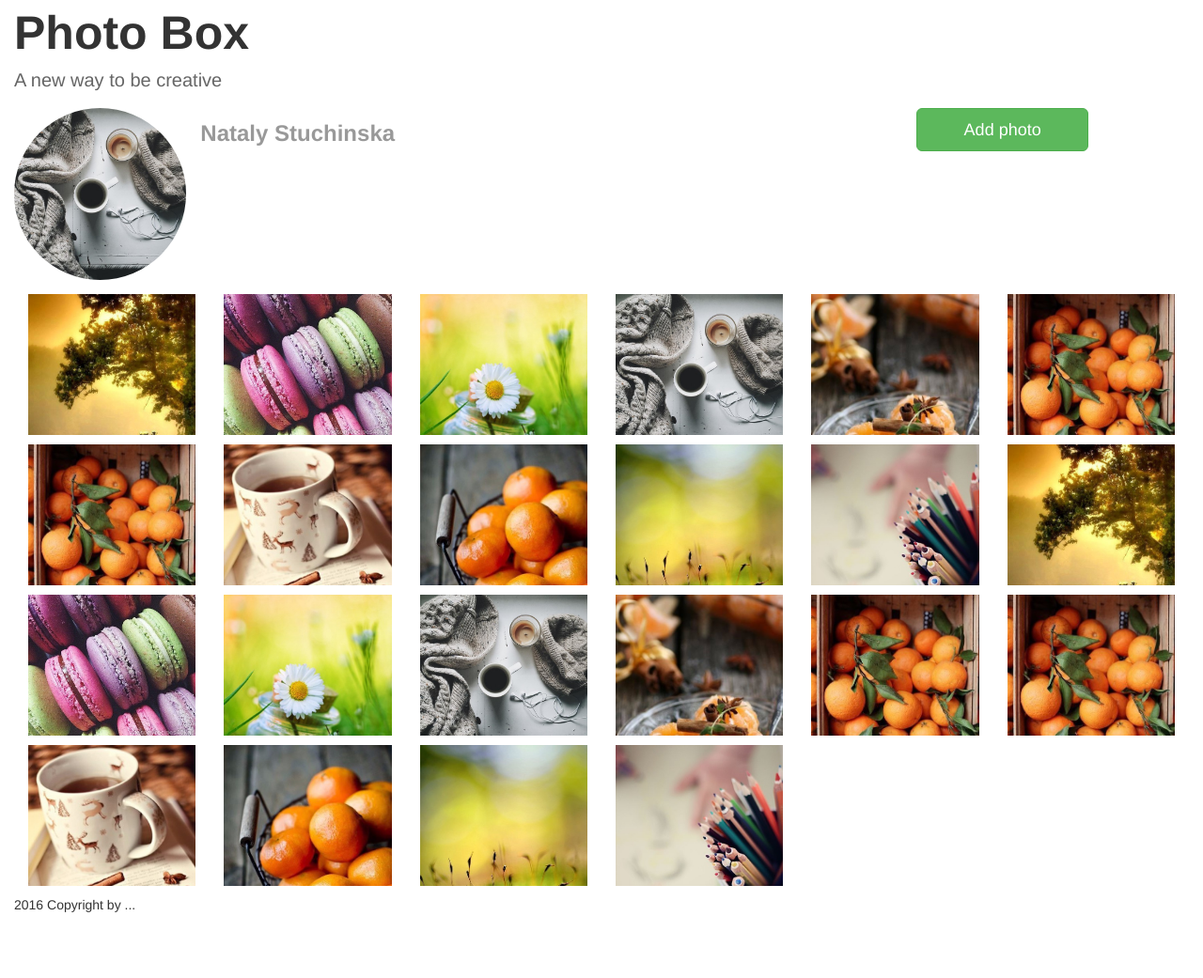
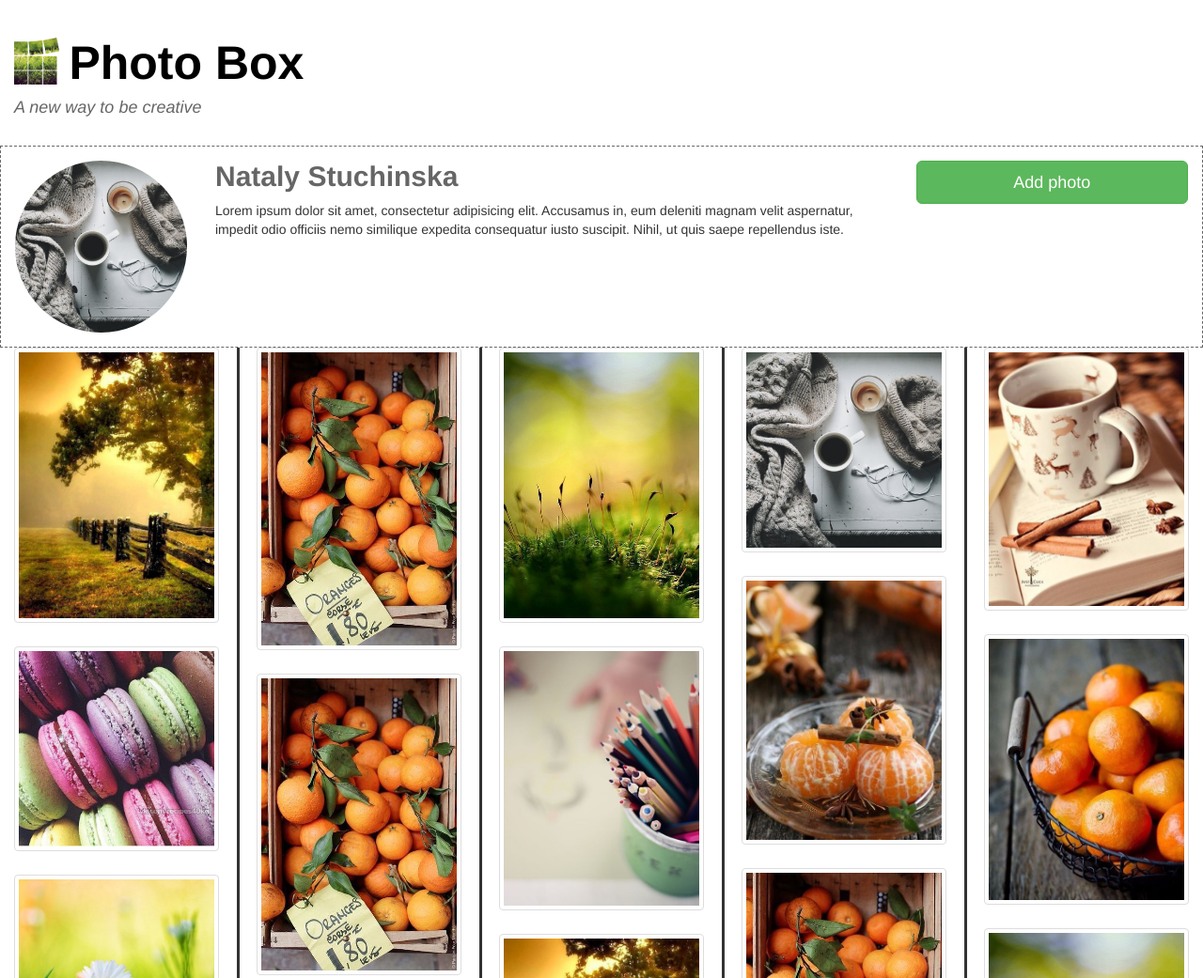
Before and after one commit to oleksandrbabenko007/PhotoBox, a plain HTML site: page index.html in a window 1280 px wide. Shown: the top 1041 px of the page at 94% size. Before the commit the page ends 973 px from the top, so only its background shows below. Drawn offline with nearby package versions, Linux system fonts and the light colour scheme.

Commit message:
rewrites the structure of index.html file using more bootstrap stiles, organizes photo galery by using "column-count" css rule. Fixes problems with responsive view.

```diff
--- a/css/style.css
+++ b/css/style.css
@@ -13,66 +13,60 @@
 .center-text{
       text-align: center;
 }
-
-=======
-header .top-line {
+/*------------*/
+body {
+    min-width: 320px;
+}
+a:hover {
+    text-decoration: none;
+}
+header {
     padding: 20px 0;
 }
-.logo {
+.logo a {
+    color: #000;
+    text-decoration: none;
     font-size: 50px;
     font-weight: bold;
-    text-align: left;
 }
 
-.slogan {
+.logo-img {
+    height: 50px;
+    float: left;
+    margin-right: 10px;
+}
+.gray666 {
     color: #666;
-    font-size: 20px;
 }
-
 .top-user-info {
     padding: 15px 0;
-
+    border: 1px dashed #666;
 }
-
-.user-name {
-    font-size: 24px;
-    font-weight: bold;
-    color: #999;
-    padding: 10px 0;
+.top-user-info h2 {
+    margin-top: 0;
 }
-
-/*.user-main-photo {
-    height: 100%;
-    float: left;
-    margin-right: 20px;
-    overflow: hidden;
-    text-align: center;
-}*/
-.user-main-photo img {
-    border-radius: 50%;
+.thumbnail {
+    display: inline-block;
 }
-
-.user-main-photo img,
-.image-item img  {
-    width: auto;
-    height: auto;
-    max-width: 100%;
-    max-height: 100%;
+@media (min-width: 450px) {
+    .image-list {
+        -webkit-column-count: 3;
+        -moz-column-count: 3;
+        column-count: 3;
+        -webkit-column-gap: 40px;
+        -moz-column-gap: 40px;
+        column-gap: 40px;
+        column-rule-style: solid;
+    }
 }
-
-
-.list-of-photo {
-
+@media (min-width: 992px) {
+    .image-list {
+        -webkit-column-count: 5;
+        -moz-column-count: 5;
+        column-count: 5;
+        -webkit-column-gap: 40px;
+        -moz-column-gap: 40px;
+        column-gap: 40px;
+        column-rule-style: solid;
+    }
 }
-.photo-item {
-    max-height: 150px;
-    display: inline-block;
-    overflow: hidden;
-    text-align: center;
-    vertical-align: middle;
-    margin-bottom: 10px;
-}
-.photo-item a {
-    display: block;
-
-}
--- a/index.html
+++ b/index.html
@@ -2,80 +2,77 @@
 <html lang="en">
 <head>
   <meta charset="UTF-8">
-    <title>Document</title>
+  <title>PhotoBox - user page</title>
   <meta name="viewport" content="width=device-width, initial-scale=1">
   <link rel="stylesheet" type="text/css" href="https://maxcdn.bootstrapcdn.com/bootstrap/3.3.6/css/bootstrap.min.css">
   <link rel="stylesheet" type="text/css" href="css/style.css">
 </head>
 <body>
 
-    <header>
   <div class="container-fluid">
-            <div class="row top-line">
-                <div class="col-md-12">
-                    <div class="logo">Photo Box</div>
-                    <div class="slogan">A new way to be creative</div>
-                </div>
-            </div>
+
+    <header class="row">
+      <div class="col-xs-12">
+        <h1 class="logo"><a href="#">
+          <img src="image/logo.png" alt="" class="logo-img img-responsive" >
+          Photo Box
+        </a></h1>
+        <h4 class="gray666"><i>A new way to be creative</i></h4>
       </div>
     </header>
 
     <div class="content-wrapper">
-        <div class="container-fluid">
-            <div class="row">
-                <div class="col-xs-12 col-sm-12 col-md-12 top-user-info">
-                    <div class="col-xs-2 col-sm-2 col-md-2 user-main-photo">
-                        <img src="image/1k-UKTeDmGI.jpg" class="img-rounded" alt="">
+
+      <div class="row top-user-info">
+        <div class="col-xs-2">
+          <img src="image/1k-UKTeDmGI.jpg" class="img-responsive img-circle" alt="">
         </div>
-                    <div class="col-xs-10 col-sm-6 col-md-7 user-name">
-                        Nataly Stuchinska
+        <div class="col-xs-10 col-sm-7">
+          <h2 class="gray666"><strong>Nataly Stuchinska</strong></h2>
+          <p>Lorem ipsum dolor sit amet, consectetur adipisicing elit. Accusamus in, eum deleniti magnam velit aspernatur, impedit odio officiis nemo similique expedita consequatur iusto suscipit. Nihil, ut quis saepe repellendus iste.</p>
         </div>
-                    <div class="col-xs-12 col-sm-3 col-md-2">
+
+        <div class="col-xs-12 col-sm-3">
           <button type="button" class="btn btn-block btn-lg btn-success" data-toggle="modal" data-target="#modal">Add photo</button>
         </div>
       </div>
 
-
-               <div class="col-xs-12 col-sm-12 col-md-12 list-of-photos">
-                   <div class="col-sm-3 col-md-2 photo-item"><a href="#" class="image-item"><img src="image/8fa7KMFG66A.jpg" alt=""></a></div>
-                   <div class="col-sm-3 col-md-2 photo-item"><a href="#" class="image-item"><img src="image/2rSK30-ZeY4.jpg" alt=""></a></div>
-                   <div class="col-sm-3 col-md-2 photo-item"><a href="#" class="image-item"><img src="image/ABlPLpxJ1vE.jpg" alt=""></a></div>
-                   <div class="col-sm-3 col-md-2 photo-item"><a href="#" class="image-item"><img src="image/1k-UKTeDmGI.jpg" alt=""></a></div>
-                   <div class="col-sm-3 col-md-2 photo-item"><a href="#" class="image-item"><img src="image/B0wi50-z80I.jpg" alt=""></a></div>
-                   <div class="col-sm-3 col-md-2 photo-item"><a href="#" class="image-item"><img src="image/CaMdfZpq-EY.jpg" alt=""></a></div>
-                   <div class="col-sm-3 col-md-2 photo-item"><a href="#" class="image-item"><img src="image/CaMdfZpq-EY.jpg" alt=""></a></div>
-                   <div class="col-sm-3 col-md-2 photo-item"><a href="#" class="image-item"><img src="image/E9NghNcycm4.jpg" alt=""></a></div>
-                   <div class="col-sm-3 col-md-2 photo-item"><a href="#" class="image-item"><img src="image/eFv3tZTzq1E.jpg" alt=""></a></div>
-                   <div class="col-sm-3 col-md-2 photo-item"><a href="#" class="image-item"><img src="image/EWCpGHJh3Dk.jpg" alt=""></a></div>
-                   <div class="col-sm-3 col-md-2 photo-item"><a href="#" class="image-item"><img src="image/FGdkrvuKi0A.jpg" alt=""></a></div>
-                   <div class="col-sm-3 col-md-2 photo-item"><a href="#" class="image-item"><img src="image/8fa7KMFG66A.jpg" alt=""></a></div>
-                   <div class="col-sm-3 col-md-2 photo-item"><a href="#" class="image-item"><img src="image/2rSK30-ZeY4.jpg" alt=""></a></div>
-                   <div class="col-sm-3 col-md-2 photo-item"><a href="#" class="image-item"><img src="image/ABlPLpxJ1vE.jpg" alt=""></a></div>
-                   <div class="col-sm-3 col-md-2 photo-item"><a href="#" class="image-item"><img src="image/1k-UKTeDmGI.jpg" alt=""></a></div>
-                   <div class="col-sm-3 col-md-2 photo-item"><a href="#" class="image-item"><img src="image/B0wi50-z80I.jpg" alt=""></a></div>
-                   <div class="col-sm-3 col-md-2 photo-item"><a href="#" class="image-item"><img src="image/CaMdfZpq-EY.jpg" alt=""></a></div>
-                   <div class="col-sm-3 col-md-2 photo-item"><a href="#" class="image-item"><img src="image/CaMdfZpq-EY.jpg" alt=""></a></div>
-                   <div class="col-sm-3 col-md-2 photo-item"><a href="#" class="image-item"><img src="image/E9NghNcycm4.jpg" alt=""></a></div>
-                   <div class="col-sm-3 col-md-2 photo-item"><a href="#" class="image-item"><img src="image/eFv3tZTzq1E.jpg" alt=""></a></div>
-                   <div class="col-sm-3 col-md-2 photo-item"><a href="#" class="image-item"><img src="image/EWCpGHJh3Dk.jpg" alt=""></a></div>
-                   <div class="col-sm-3 col-md-2 photo-item"><a href="#" class="image-item"><img src="image/FGdkrvuKi0A.jpg" alt=""></a></div>
-               </div>
-           </div>
+      <div class="row image-list center-block">
+        <a href="#" class="thumbnail"><img src="image/8fa7KMFG66A.jpg" class="img-responsive" alt=""></a>
+        <a href="#" class="thumbnail"><img src="image/2rSK30-ZeY4.jpg" class="img-responsive" alt=""></a>
+        <a href="#" class="thumbnail"><img src="image/ABlPLpxJ1vE.jpg" class="img-responsive" alt=""></a>
+        <a href="#" class="thumbnail"><img src="image/1k-UKTeDmGI.jpg" class="img-responsive" alt=""></a>
+        <a href="#" class="thumbnail"><img src="image/B0wi50-z80I.jpg" class="img-responsive" alt=""></a>
+        <a href="#" class="thumbnail"><img src="image/CaMdfZpq-EY.jpg" class="img-responsive" alt=""></a>
+        <a href="#" class="thumbnail"><img src="image/CaMdfZpq-EY.jpg" class="img-responsive" alt=""></a>
+        <a href="#" class="thumbnail"><img src="image/E9NghNcycm4.jpg" class="img-responsive" alt=""></a>
+        <a href="#" class="thumbnail"><img src="image/eFv3tZTzq1E.jpg" class="img-responsive" alt=""></a>
+        <a href="#" class="thumbnail"><img src="image/EWCpGHJh3Dk.jpg" class="img-responsive" alt=""></a>
+        <a href="#" class="thumbnail"><img src="image/FGdkrvuKi0A.jpg" class="img-responsive" alt=""></a>
+        <a href="#" class="thumbnail"><img src="image/8fa7KMFG66A.jpg" class="img-responsive" alt=""></a>
+        <a href="#" class="thumbnail"><img src="image/2rSK30-ZeY4.jpg" class="img-responsive" alt=""></a>
+        <a href="#" class="thumbnail"><img src="image/ABlPLpxJ1vE.jpg" class="img-responsive" alt=""></a>
+        <a href="#" class="thumbnail"><img src="image/1k-UKTeDmGI.jpg" class="img-responsive" alt=""></a>
+        <a href="#" class="thumbnail"><img src="image/B0wi50-z80I.jpg" class="img-responsive" alt=""></a>
+        <a href="#" class="thumbnail"><img src="image/CaMdfZpq-EY.jpg" class="img-responsive" alt=""></a>
+        <a href="#" class="thumbnail"><img src="image/CaMdfZpq-EY.jpg" class="img-responsive" alt=""></a>
+        <a href="#" class="thumbnail"><img src="image/E9NghNcycm4.jpg" class="img-responsive" alt=""></a>
+        <a href="#" class="thumbnail"><img src="image/eFv3tZTzq1E.jpg" class="img-responsive" alt=""></a>
+        <a href="#" class="thumbnail"><img src="image/EWCpGHJh3Dk.jpg" class="img-responsive" alt=""></a>
+        <a href="#" class="thumbnail"><img src="image/FGdkrvuKi0A.jpg" class="img-responsive" alt=""></a>
       </div>
     </div>
 
     <footer>
-        <div class="container-fluid">
       <div class="row">
-                <div class="col-md-3">
+        <div class="col-xs-3">
           2016 Copyright by ...
-               </div>
-               <div class="col-md-9">
-
-               </div>
         </div>
       </div>
     </footer>
+
+  </div>   <!-- container-fluid -->
+
 
 
   <div class="modal fade" id="modal">
@@ -95,18 +92,18 @@
             <select class="form-control">
               <option disabled>Choose your category</option>
             </select>
-                </div>
-                <div class="modal-footer">
             <div class = "checkbox">
-                        <div>
-                            <label class="label-inline" >
+              <label class="checkbox" >
                 <input type="checkbox" >Tagged this photo with your friends
               </label>
-                            <label class="label-inline">
+              <label class="checkbox">
                 <input type="checkbox" >Create this photo private
               </label>
             </div>
-                        <div >
+          </div>
+          <div class="modal-footer">
+
+
                 <button type="button" class="btn btn-primary">Send your photo</button>
               </div>
             </div>
```
Also changed, not shown: image/logo.png (added). Lines whose indentation alone changed are shown as unchanged.
